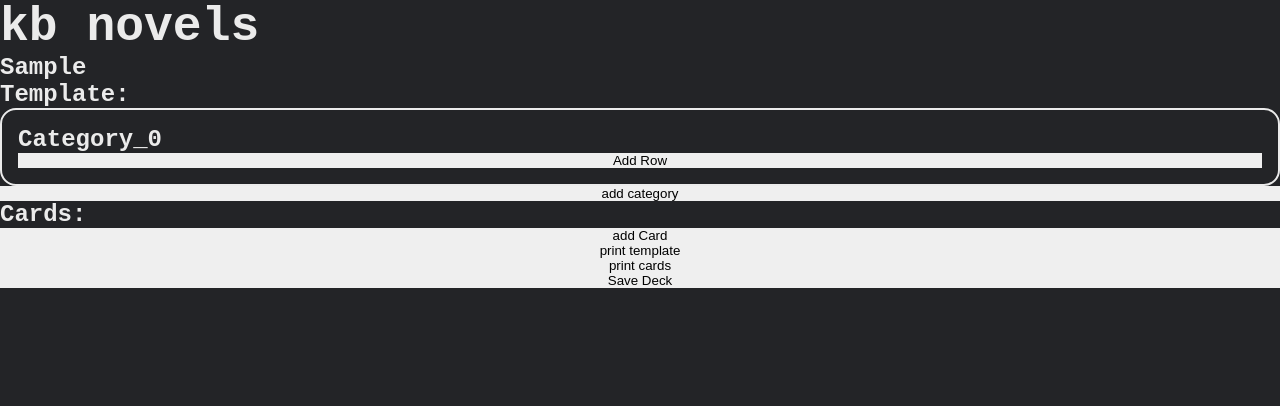
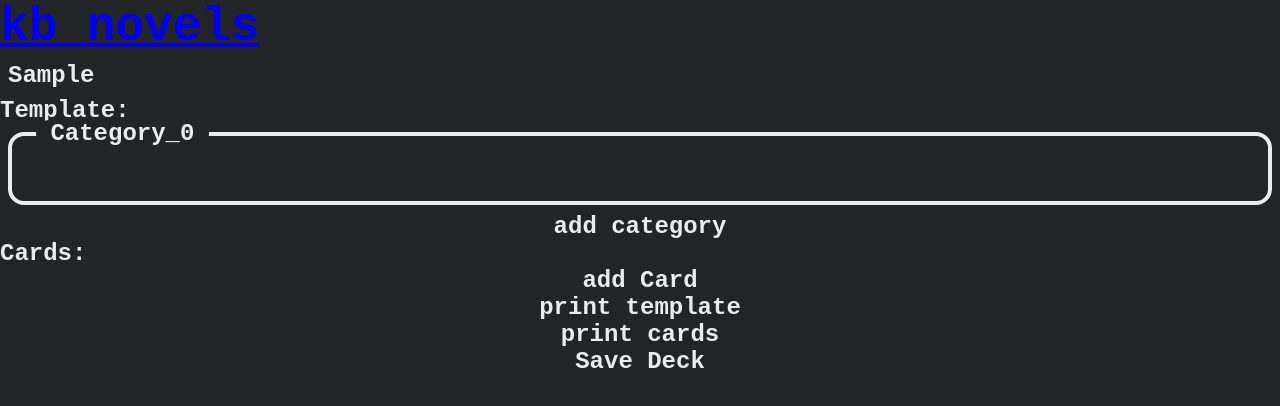
Before and after one commit to brtboi/kb-novels, a React (Create React App) app: page /edit/new in a window 1280 px wide. Both pictures are taken after typing "Sample" into the empty fields and a click on the button "add category". Shown: the top 406 px of the page. Built offline with nearby package versions, Linux system fonts and the light colour scheme.

Commit message:
feat: editPage looks a little better

```diff
--- a/src/components/Header.tsx
+++ b/src/components/Header.tsx
@@ -1,10 +1,11 @@
+import classNames from "classnames";
 import React from "react";
 import { Outlet } from "react-router-dom";
 
 export default function Header() {
     return (
         <>
-            <h1>kb novels</h1>
+            <a href="/" className={classNames()}><h1>kb novels</h1></a>
             <Outlet />
         </>
     );
--- /dev/null
+++ b/src/components/editComponents/EditAddButton.tsx
@@ -0,0 +1,23 @@
+import React, { ReactNode } from "react";
+import styles from "./editStyles.module.css";
+import classNames from "classnames";
+
+interface Props {
+    onClick: () => void;
+    children: ReactNode;
+}
+
+export default function EditAddButton({ onClick, children }: Props) {
+    return (
+        <div className={classNames(styles.AddButtonDiv)}>
+            <button
+                onClick={() => {
+                    onClick();
+                }}
+                className={classNames(styles.AddButton)}
+            >
+                {children}
+            </button>
+        </div>
+    );
+}
--- a/src/components/editComponents/EditCategory.tsx
+++ b/src/components/editComponents/EditCategory.tsx
@@ -3,6 +3,7 @@ import classNames from "classnames";
 import styles from "./editStyles.module.css";
 import { CardCategory, CardRow, ROWTYPE } from "../../entity/types";
 import EditRow from "./EditRow";
+import EditAddButton from "./EditAddButton";
 
 interface Props {
     category: CardCategory;
@@ -48,11 +49,12 @@ export default function EditCategory({
     return (
         <div className={classNames(styles.CardCategory)}>
             <input
-                className={classNames(styles.Input)}
+                className={classNames(styles.CategoryName, styles.Input)}
                 type="text"
                 value={categoryName}
                 onChange={handleUpdateCategoryName}
                 onBlur={handleCategoryNameOnBlur}
+                style={{width: `${Math.max(categoryName.length + 2, 1)}ch`}}
             />
             {category.rows.map((row, rowIndex) => (
                 <EditRow
@@ -64,7 +66,7 @@ export default function EditCategory({
                     key={`${category.name} | ${rowIndex} | ${row.label}`}
                 />
             ))}
-            <button onClick={handleAddRow}>Add Row</button>
+            <EditAddButton onClick={handleAddRow}>Add Row</EditAddButton>
         </div>
     );
 }
--- a/src/components/editComponents/editStyles.module.css
+++ b/src/components/editComponents/editStyles.module.css
@@ -1,12 +1,5 @@
-.CardCategory {
-    display: flex;
-    border: 2px solid var(--fontColor);
-    padding: 1rem;
-    border-radius: 1rem;
-    flex-direction: column;
-}
-
 .Input {
+    margin: var(--marginSize);
     background-color: transparent;
     outline: none;
     font-family: inherit;
@@ -14,3 +7,57 @@
     font-weight: inherit;
     color: inherit;
 }
+
+button {
+    background-color: transparent;
+    outline: none;
+    font-family: inherit;
+    font-size: inherit;
+    font-weight: inherit;
+    color: inherit;
+    cursor: pointer;
+}
+
+.CardCategory {
+    position: relative;
+    display: flex;
+    flex-direction: column;
+    margin: var(--marginSize);
+    border: 4px solid var(--fontColor);
+    padding: 1rem;
+    border-radius: 1rem;
+    overflow: visible;
+}
+
+.CategoryName {
+    /* width controlled in EditCategory.tsx */
+    position: absolute;
+    top: -1.5rem;
+    padding: 0 1ch 0 1ch;
+    border-radius: 1rem;
+    background-color: var(--backgroundColor);
+}
+
+.AddButtonDiv {
+    display: flex;
+    flex-direction: row;
+    justify-content: space-around;
+    width: 100%;
+}
+
+.AddButton {
+    padding: 0 1rem 0 1rem;
+    border: 3px solid var(--fontColor);
+    border-radius: 1rem;
+    opacity: 0;
+    transition: opacity 0.1s ease-in;
+    overflow: hidden;
+
+    justify-content: center;
+    align-content: center;
+}
+
+.AddButtonDiv:hover .AddButton {
+    opacity: 100;
+    transition: opacity 0.1s ease-in;
+}
--- a/src/components/inputComponents/InputCategory.tsx
+++ b/src/components/inputComponents/InputCategory.tsx
@@ -31,7 +31,7 @@ export default function InputCategory({
         ) {
             updateCategoryStates(true);
         }
-    }, [rowStates]);
+    }, []);
 
     return (
         <>
```
